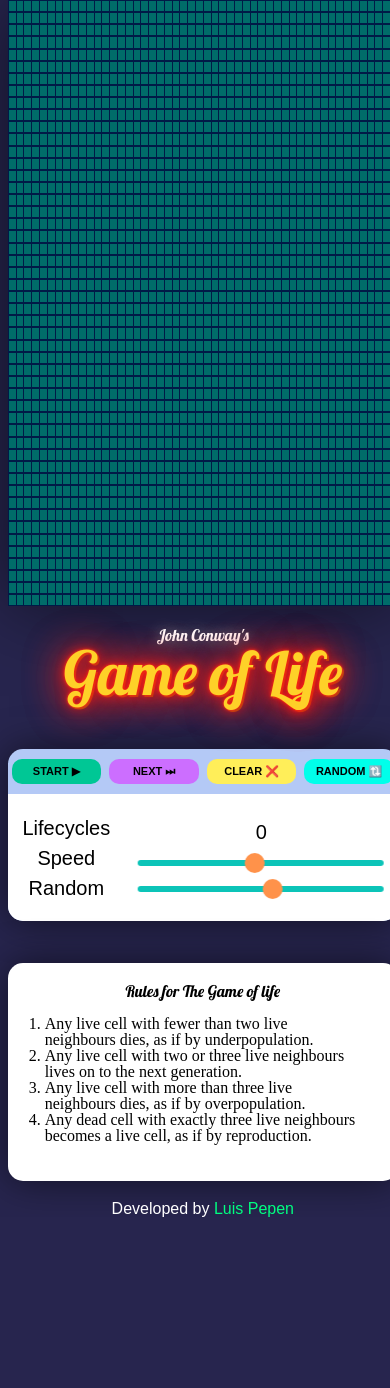
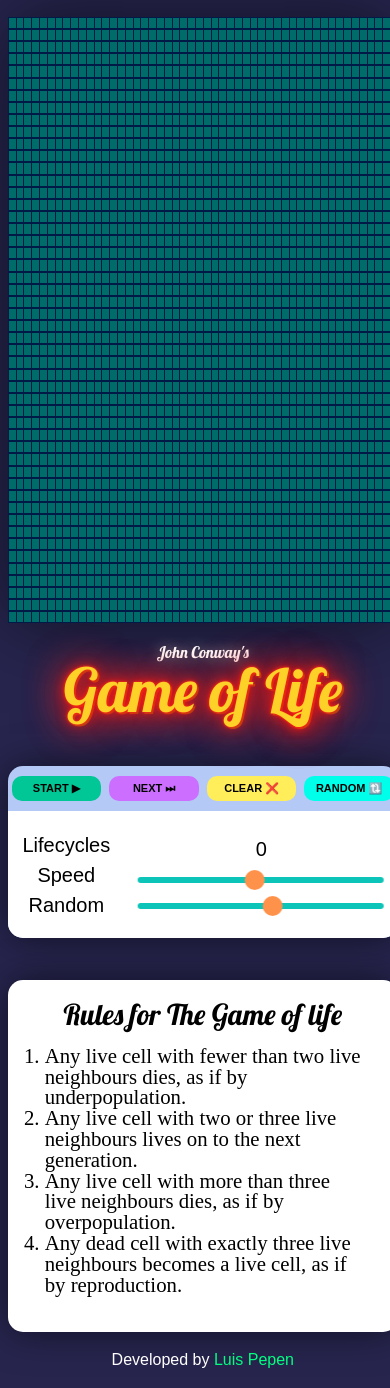
Before and after one commit to azatecas/CS_Build_Week_1, a React (Create React App) app in the folder game-of-life/: page / in a window 390 px wide. Before the commit the page ends 1217 px from the top, so only its background shows below. Built offline with nearby package versions, Linux system fonts and the light colour scheme.

Commit message:
added responsiveness to rules box

```diff
--- a/game-of-life/src/App.css
+++ b/game-of-life/src/App.css
@@ -136,12 +136,11 @@ body {
 }
 
 .app {
-  height: 100vh;
   display: flex;
   flex-direction: column;
   align-items: center;
-  justify-content: space-around;
-  padding: 0 5%;
+  justify-content: center;
+  /* padding: 10px 5px; */
 }
 
 .main-cont {
@@ -157,13 +156,14 @@ body {
   flex-direction: column;
   align-items: center;
   justify-content: center;
+  width: 50%;
 }
 
 .grid-cont {
   display: grid;
   grid-template-columns: repeat(50, 0.8vw);
   background-color: rgb(0, 108, 105);
-  margin: 0;
+  margin: 2vh 0 0 0;
   width: 40vw;
   gap: 0;
   justify-content: center;
@@ -409,9 +409,11 @@ input[type="range"]:focus::-ms-fill-upper {
 }
 .rules h3 {
   font-family: "Lobster", cursive;
+  font-size: 1.8rem;
 }
 .rules ol {
   margin: 2vh;
+  font-size: 1.3rem;
 }
 
 footer {
@@ -464,12 +466,23 @@ footer span {
     border: solid 0.2px rgb(0, 26, 71);
     align-items: stretch;
   }
+
+  .info-cont {
+    width: 40%;
+  }
 }
 
 @media only screen and (max-width: 768px) {
+  .app {
+    margin: 0;
+    padding: 0;
+    min-height: 100vh;
+  }
   .main-cont {
     display: flex;
     flex-direction: column;
+    margin: 0;
+    padding: 0;
   }
 
   .grid-cont {
```
